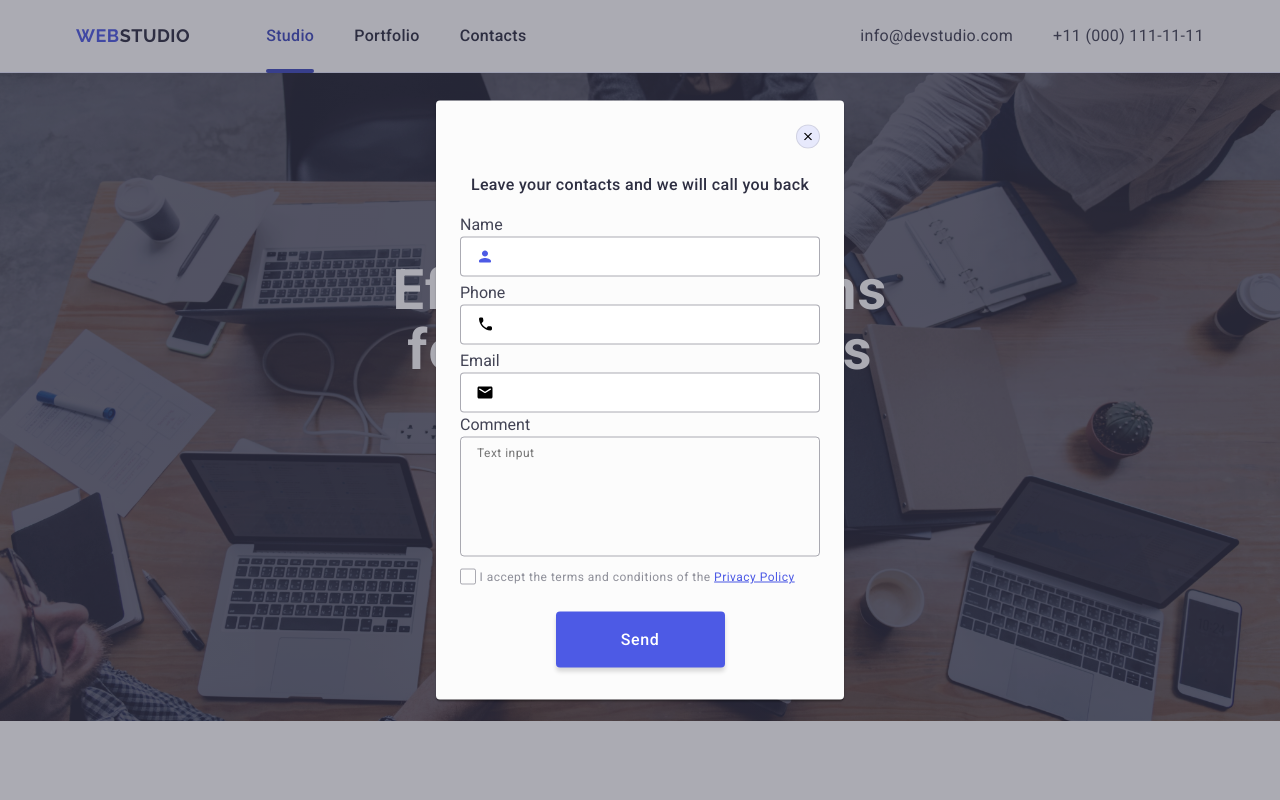
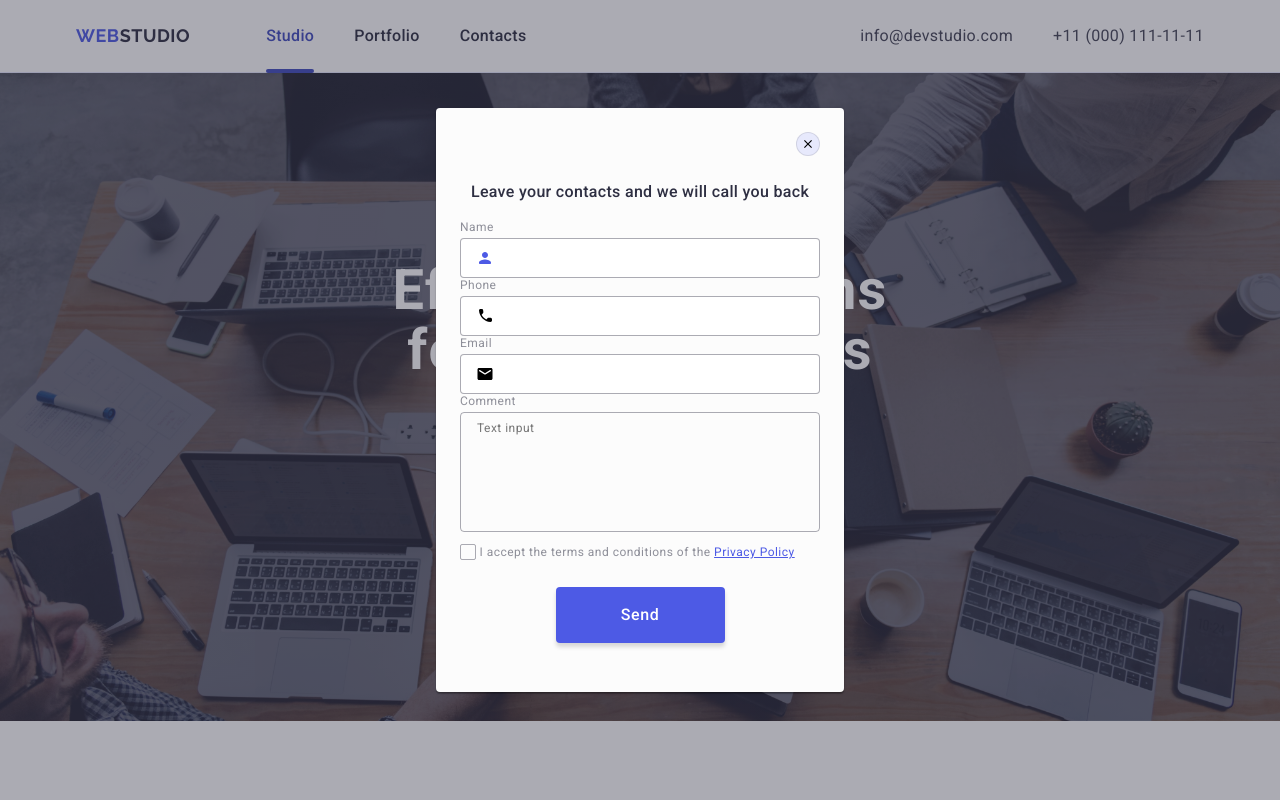
Before and after one commit to shmhsm/homework-goit-05, a plain HTML site: page index.html in a window 1280 px wide. Shown: the top 800 px of the page. Drawn offline with nearby package versions, Linux system fonts and the light colour scheme.

Commit message:
Update index.html

```diff
--- a/index.html
+++ b/index.html
@@ -521,8 +521,8 @@
 
             <form>
                 <div class="form-container">
-                <label class="form-label" for="user-name"></label>
-                    Name
+                <label class="form-label" for="user-name">Name</label>
+
                     <div class="container-input">
                     <input class="form-input" type="text" id="user-name" name="user-name" required>
                     <svg class="form-svg" width="18" height="24">
@@ -530,8 +530,8 @@
                     </svg>
                     </div>
 
-                <label class="form-label" for="tel"></label>
-                    Phone
+                <label class="form-label" for="tel">Phone</label>
+
                     <div class="container-input">
                         <input class="form-input" type="tel" id="tel" name="tel" required >
                         <svg class="form-svg" width="18" height="24">
@@ -539,8 +539,8 @@
                         </svg>
                     </div>
 
-                <label class="form-label" for="email"></label>
-                    Email
+                <label class="form-label" for="email">Email</label>
+
                     <div class="container-input">
                         <input class="form-input" type="email" id="email" name="email" required>
                         <svg class="form-svg" width="18" height="24">
@@ -548,13 +548,13 @@
                         </svg>
                     </div>
 
-                <label for="user-comment">
-                    Comment
+                <label class="form-label" for="user-comment">Comment</label>
+
                     <textarea class="textarea"
                     id="user-comment"
                     name="user-comment"
                     placeholder="Text input"></textarea>
-                </label>
+
 
                 <div class="checkbox">
                     <input class="visually-hidden" type="checkbox" id="user-privacy" name="user-privacy" value="true">
```
